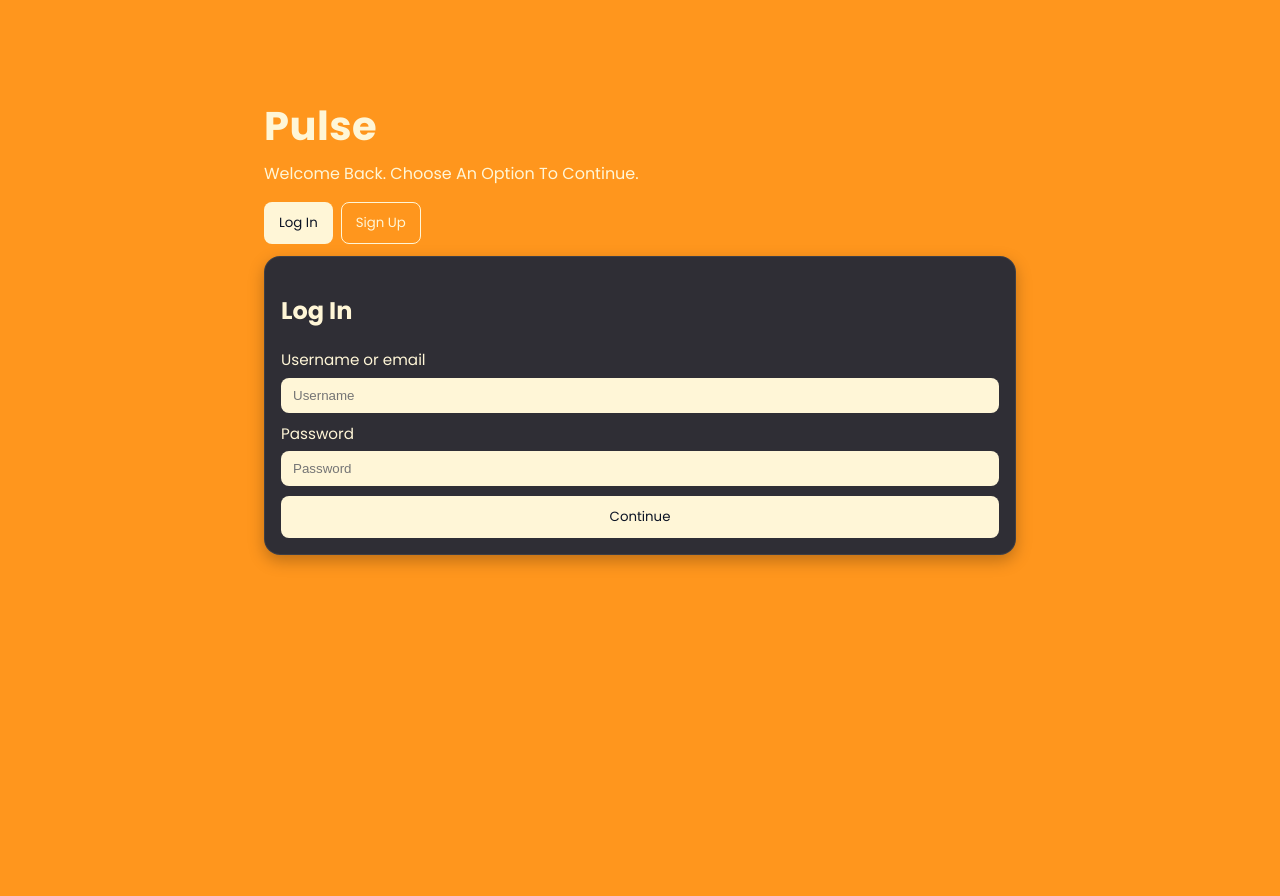
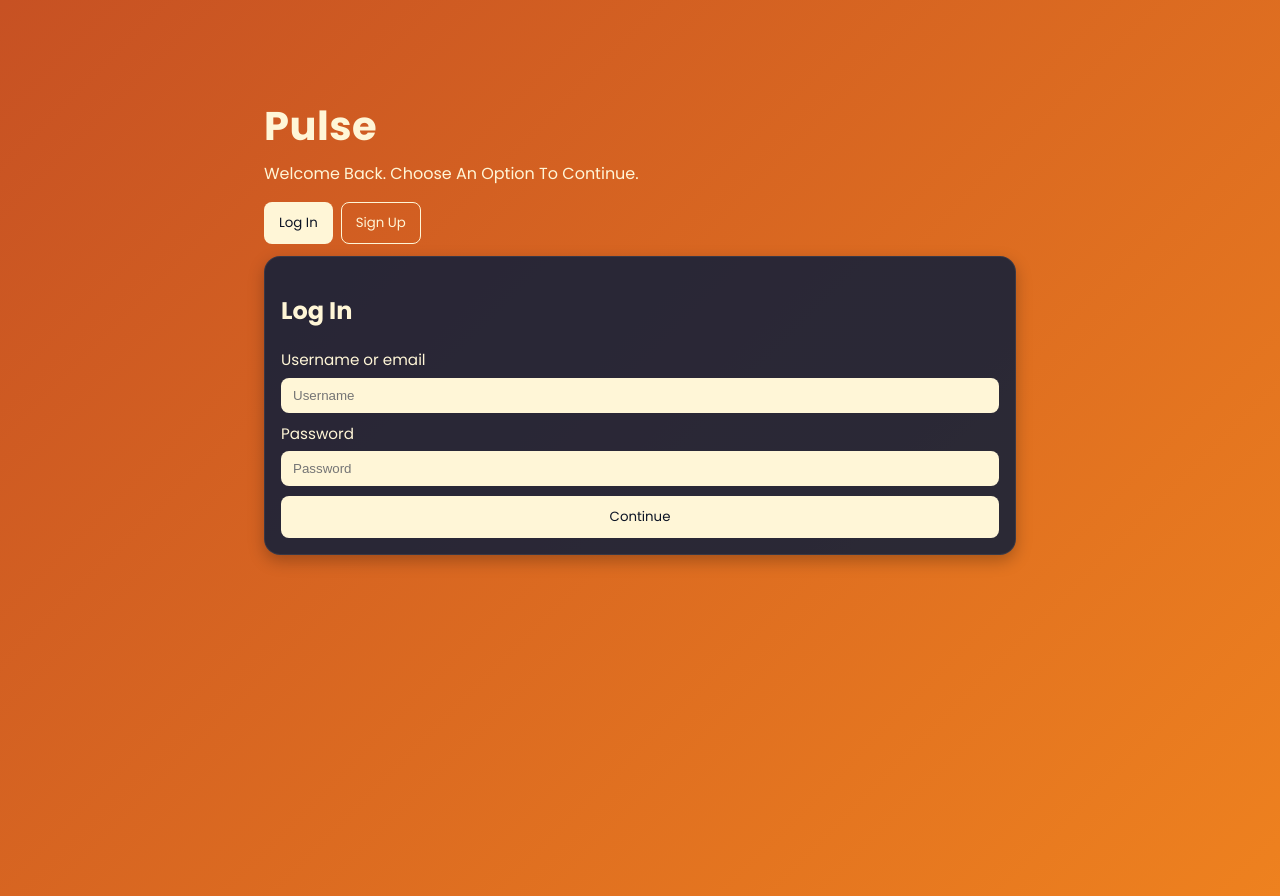
Before and after one commit to spencerboggs/pulse-app, a Flask app: page /auth in a window 1280 px wide. Run offline with Flask 3, Linux system fonts and the light colour scheme.

Commit message:
Added Background Gradient Animation

```diff
--- a/static/css/styles.css
+++ b/static/css/styles.css
@@ -3,6 +3,7 @@
    ============================================================ */
 :root {
   --bg: #FF961D;
+  --bg-gradient: #b43a25;
   --fg: #FFF6D7;
   --muted: #FFF6D7;
   --accent: #FFF6D7;
@@ -29,9 +30,21 @@
 body {
   margin: 0;
   font-family: 'Poppins', sans-serif;
-  background: var(--bg);
+  animation: background-animation 45s ease infinite;
+  background: linear-gradient(135deg, var(--bg), var(--bg-gradient), var(--bg), var(--bg-gradient));
+  background-size: 600% 600%;
   color: var(--fg);
   line-height: 1.5;
+}
+
+@keyframes background-animation {
+  /* shift around the background gradient */
+  0%, 100% {
+    background-position: 0% 50%;
+  }
+  50% {
+    background-position: 100% 50%;
+  }
 }
 
 /* ============================================================
```
